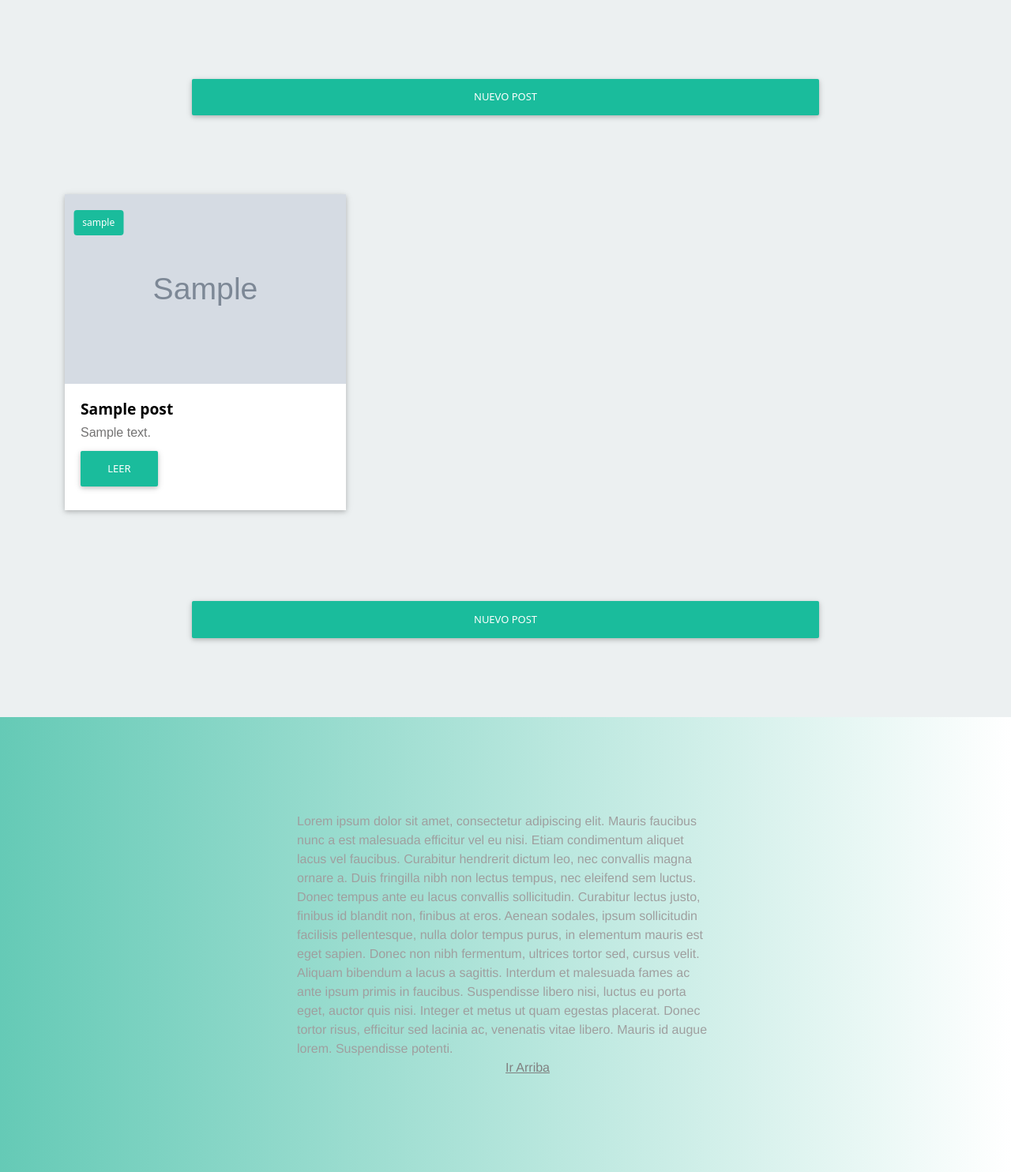
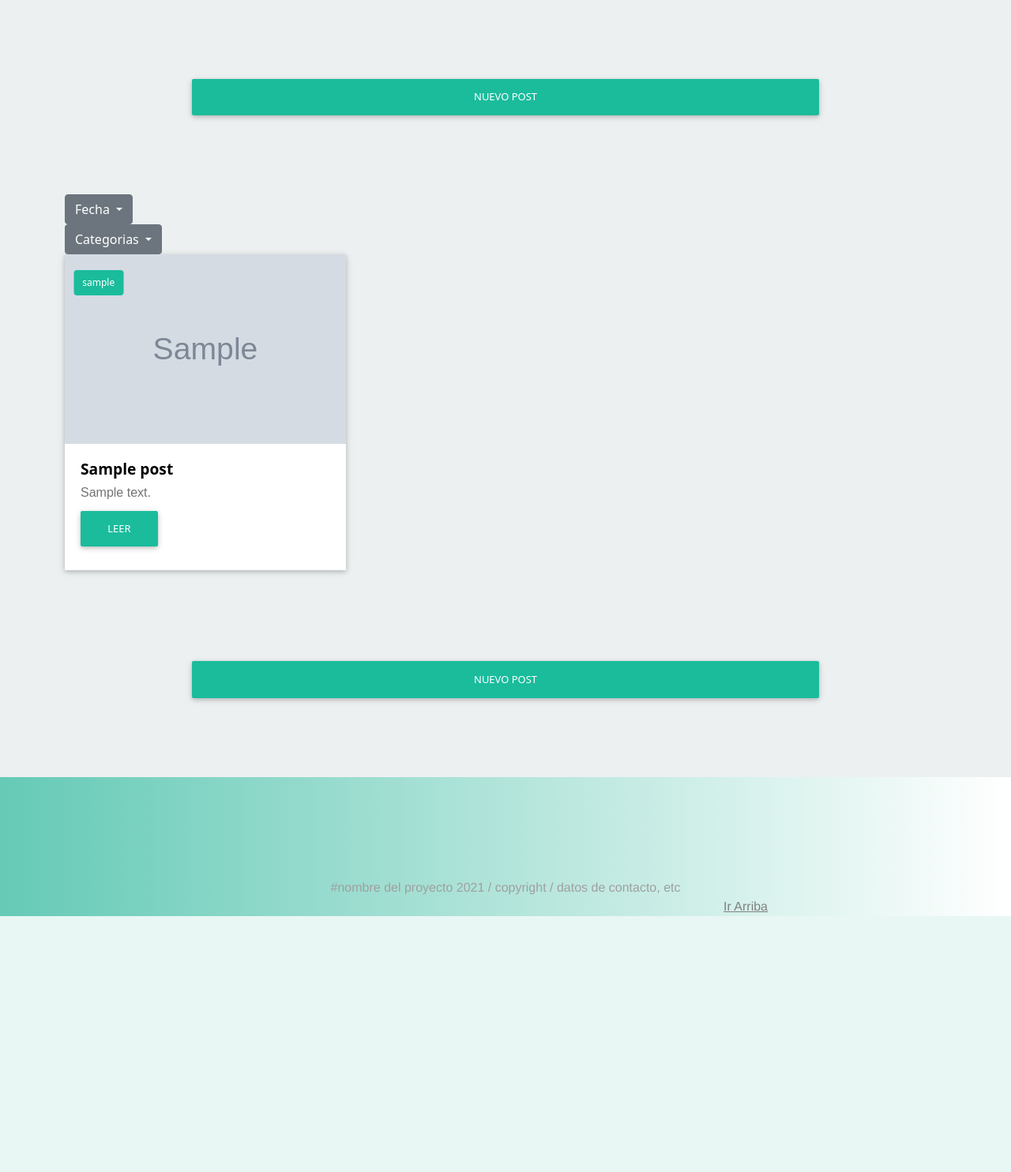
Before and after one commit to Michael-Baluk/Blog_com12, a Django app: page /blog/ in a window 1280 px wide. Shown: the part 84-1568 px from the top of the page at 79% size. After the commit the page ends 1244 px from the top, so only its background shows below. Run offline with Django 3.2, Linux system fonts and the light colour scheme; tables that the repository leaves empty hold one stand-in row (values such as "Sample post"); grey boxes marked "Sample" are stand-in pictures; some libraries are stand-ins or nearby versions.

Commit message:
se agrego dropdown para los filtros

```diff
--- a/Blog_Com12/Blog_Com12/settings.py
+++ b/Blog_Com12/Blog_Com12/settings.py
@@ -86,7 +86,7 @@ DATABASES = {
         'ENGINE': 'django.db.backends.postgresql',
         'NAME': "proyecto_final",
         'USER': 'postgres',
-        'PASSWORD': '1234',
+        'PASSWORD': 'a',
         'HOST': 'localhost',
         'PORT': '5432'
     }
--- a/Blog_Com12/Templates/Base/base-css.html
+++ b/Blog_Com12/Templates/Base/base-css.html
@@ -141,10 +141,8 @@
                 .footer-general{
                     font-family: 'Franklin Gothic Medium', 'Arial Narrow', Arial, sans-serif;
                     color: #9F9F9F;;
-                    margin-left: 20%;
-                    margin-right: 20%;
-                    padding: 120px;
-
+                    margin: 10% 2.5%;
+                    text-align: center;
                 }
                 html {
                     margin: 0;
--- a/Blog_Com12/Templates/Base/base.html
+++ b/Blog_Com12/Templates/Base/base.html
@@ -6,7 +6,7 @@
         </section>
         <section class="footer-general">
             <div>
-                Lorem ipsum dolor sit amet, consectetur adipiscing elit. Mauris faucibus nunc a est malesuada efficitur vel eu nisi. Etiam condimentum aliquet lacus vel faucibus. Curabitur hendrerit dictum leo, nec convallis magna ornare a. Duis fringilla nibh non lectus tempus, nec eleifend sem luctus. Donec tempus ante eu lacus convallis sollicitudin. Curabitur lectus justo, finibus id blandit non, finibus at eros. Aenean sodales, ipsum sollicitudin facilisis pellentesque, nulla dolor tempus purus, in elementum mauris est eget sapien. Donec non nibh fermentum, ultrices tortor sed, cursus velit. Aliquam bibendum a lacus a sagittis. Interdum et malesuada fames ac ante ipsum primis in faucibus. Suspendisse libero nisi, luctus eu porta eget, auctor quis nisi. Integer et metus ut quam egestas placerat. Donec tortor risus, efficitur sed lacinia ac, venenatis vitae libero. Mauris id augue lorem. Suspendisse potenti.
+                #nombre del proyecto 2021 / copyright / datos de contacto, etc
             </div>
             <a class="scroll_up_button" href="#" style="margin-left:50%;color:grey;">Ir Arriba</a>
         </section>
--- a/Blog_Com12/Templates/Blog/blog_inicio.html
+++ b/Blog_Com12/Templates/Blog/blog_inicio.html
@@ -7,6 +7,29 @@
 
     <div class="container">
 
+        <div class="row">
+            <div class="dropdown">
+              <button class="btn btn-secondary dropdown-toggle" type="button" id="dropdownMenuButton" data-toggle="dropdown" aria-haspopup="true" aria-expanded="false">
+                Fecha
+              </button>
+              <div class="dropdown-menu" aria-labelledby="dropdownMenuButton">
+                <a class="dropdown-item" href="/blog/filtrar/fecha">Hoy</a>
+              </div>
+            </div>
+            <div class="dropdown">
+              <button class="btn btn-secondary dropdown-toggle" type="button" id="dropdownMenuButton" data-toggle="dropdown" aria-haspopup="true" aria-expanded="false">
+                Categorias
+              </button>
+              <div class="dropdown-menu" aria-labelledby="dropdownMenuButton">
+                {% for post in posts %}
+                <a class="dropdown-item" href="/blog/filtrar/fecha">asdasdasd</a>
+                {% endfor %}
+                {% for picho in categorias %}
+                <a class="dropdown-item" href="/blog/filtrar/fecha">asdasdasfffffd</a>
+                {% endfor %}
+              </div>
+            </div>
+        </div>
         <div class="row">
         {% for post in posts %}
             <div class="col-md-4" id="Tabla-posts">
--- a/Blog_Com12/apps/Blog/views.py
+++ b/Blog_Com12/apps/Blog/views.py
@@ -1,10 +1,10 @@
 from django.shortcuts            import render,redirect,reverse
 from django.urls                 import reverse_lazy
 from django.views.generic        import TemplateView
-from django.views.generic        import ListView, CreateView, UpdateView
+from django.views.generic        import ListView, CreateView, UpdateView, TemplateView
 from django.views.generic.edit   import UpdateView, DeleteView, FormView
-from django.views.generic.detail import DetailView
-from .models                     import BlogPost, BlogComentario
+from django.views.generic.detail import DetailView, SingleObjectMixin
+from .models                     import BlogPost, BlogComentario, BlogCategoria
 from .forms                      import CrearPostForm, CrearComentarioForm
 from django.contrib.auth.mixins  import LoginRequiredMixin, UserPassesTestMixin
 from django.core.paginator       import Paginator
@@ -17,8 +17,16 @@ class BlogInicio(ListView):
     model = BlogPost
     context_object_name = "posts"
     paginate_by = 6
+    extra_context = {
+        'categorias': BlogCategoria.objects.all()
+    }
 
-    def get_queryset(self):
+    def get_context_data(self, **kwargs):
+        context = super().get_context_data(**kwargs)
+        context['categorias'] = BlogCategoria.objects.all()
+        return context
+    def get_queryset(self, **kwargs):
+        print ('hola', kwargs)
         return BlogPost.postobjects.all()
 
 class FiltrarFechaHoy(ListView):
```
